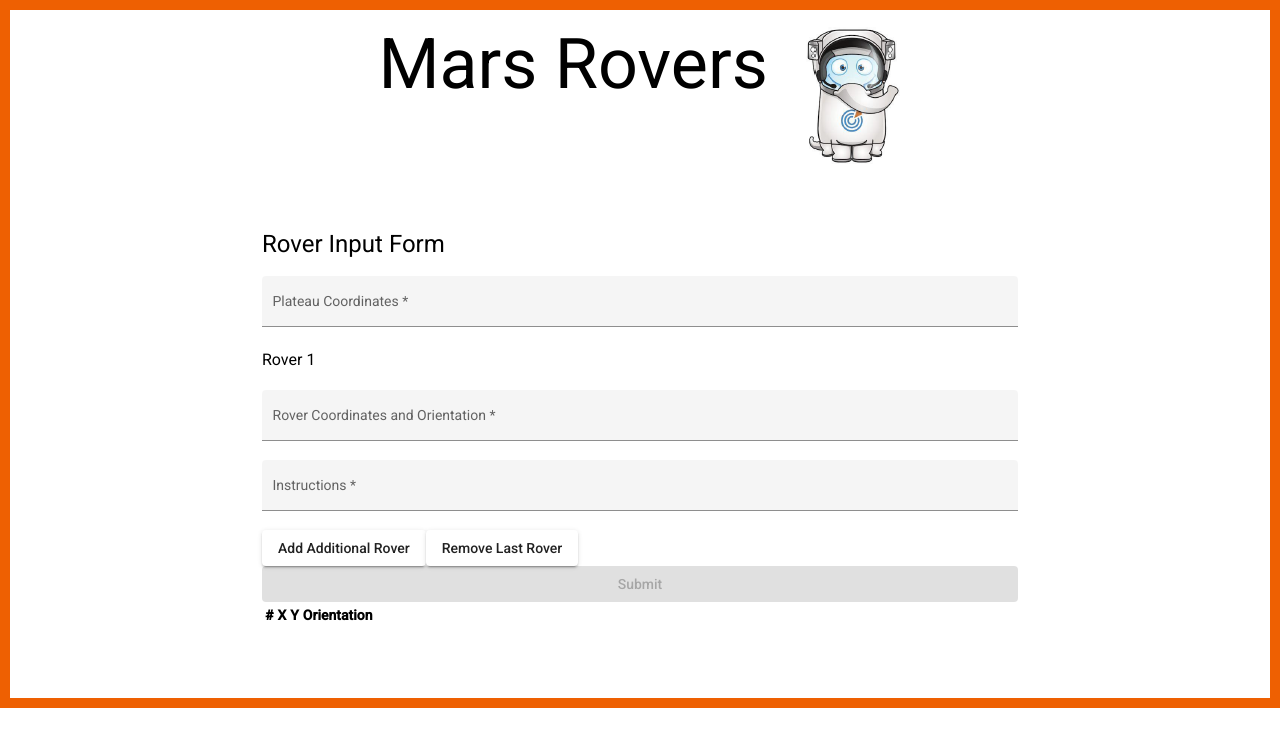
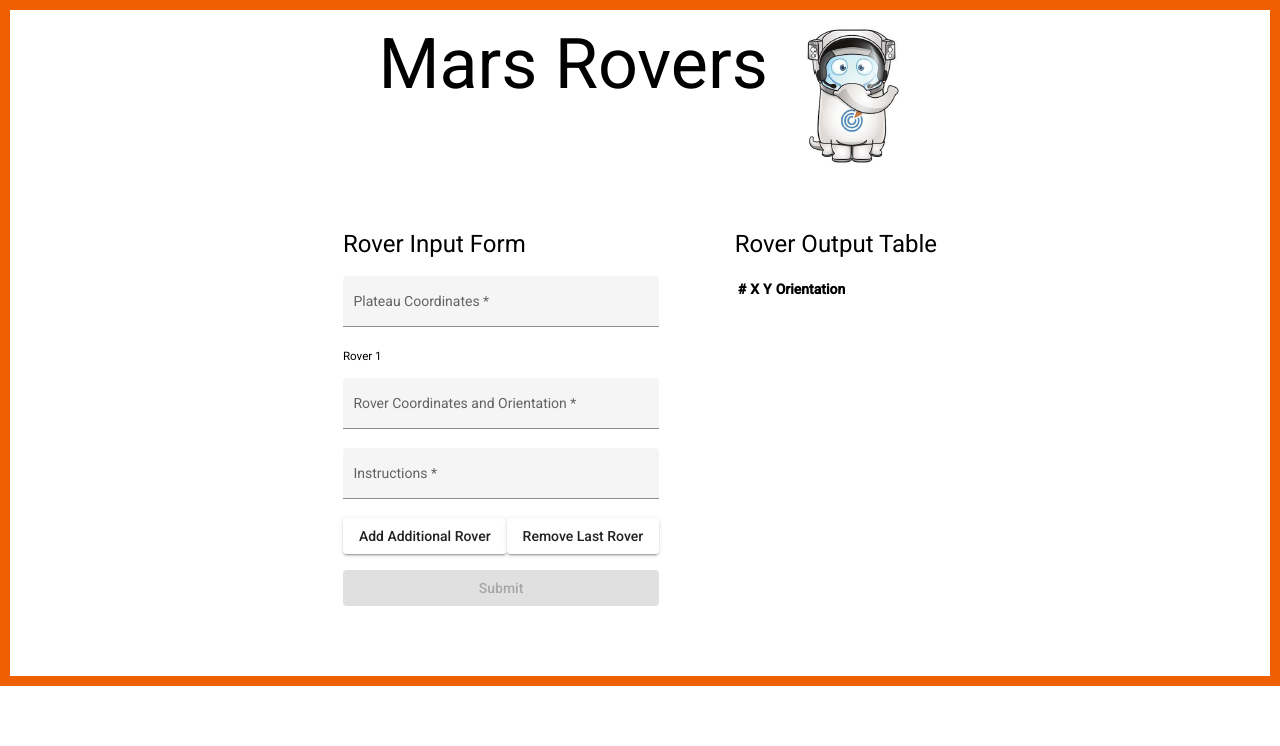
Before and after one commit to apnoble/mars-rover, an Angular app: page / in a window 1280 px wide. Shown: the top 746 px of the page. Built offline with nearby package versions, Linux system fonts and the light colour scheme.

Commit message:
fix submit on any button click, add comments

```diff
--- a/src/app/plateau.ts
+++ b/src/app/plateau.ts
@@ -8,6 +8,7 @@ export class Plateau {
         this.upperY = upperY;
     }
 
+    // I'm not sure if this should be a public method
     public doesLocationExist(x: number, y: number) {
         return (x <= this.upperX && y <= this.upperY && x >= 0 && y >= 0);
     }
--- a/src/app/rover-form/rover-form.component.css
+++ b/src/app/rover-form/rover-form.component.css
@@ -3,18 +3,30 @@
 }
 
 .form-container {
-
+    display:flex;
+    flex-direction: row;
     margin-left: 20%;
     margin-right: 20%;
     margin-top: 5%;
+
+    justify-content: center;
 }
 
 .form-group {
     display:flex;
     flex-direction: column;
+    margin-right: 10%
 }
 
 .rover-group {
     display:flex;
     flex-direction: column;
 }
+
+.output-table {
+
+}
+
+.add-remove-button-group {
+    margin-bottom: 5%;
+}
--- a/src/app/rover-form/rover-form.component.html
+++ b/src/app/rover-form/rover-form.component.html
@@ -1,6 +1,7 @@
 <div class="form-container">
+
+    <form (ngSubmit)="onSubmit()" class="form-group" [formGroup] = "inputForm">
         <h1>Rover Input Form</h1>
-    <form (ngSubmit)="onSubmit()" class="form-group" [formGroup] = "inputForm">
         <mat-form-field appearance="fill">
             <mat-label>Plateau Coordinates</mat-label>
             <input matInput placeholder="5 5" formControlName="plateau" required>
@@ -11,7 +12,7 @@
 
             <div class="rover-group" *ngFor="let item of getRoversArray(); let i=index" [formGroupName] = i>
 
-                    <h3>Rover {{i + 1}} </h3>
+                    <h5>Rover {{i + 1}} </h5>
                     <mat-form-field appearance="fill">
                     <mat-label>Rover Coordinates and Orientation</mat-label>
                     <input matInput placeholder="1 2 N" formControlName="rover" required>
@@ -26,15 +27,16 @@
                 </mat-form-field>
             </div>
         </div>
-        <div>
-            <button mat-raised-button color="basic" (click)="addRover()">Add Additional Rover</button>
-            <button mat-raised-button color="basic" (click)="removeRover()">Remove Last Rover</button>
+        <div class="add-remove-button-group">
+            <button mat-raised-button color="basic" (click)="addRover()" type="button">Add Additional Rover</button>
+            <button mat-raised-button color="basic" (click)="removeRover()" type="button">Remove Last Rover</button>
         </div>
 
         <button mat-raised-button color="primary" [disabled]="!inputForm.valid" type="submit">Submit</button>
     </form>
-
-    <table>
+    <div>
+        <h1>Rover Output Table</h1>
+        <table class="output-table">
             <tr>
                 <th>#</th>
                 <th>X</th>
@@ -49,9 +51,5 @@
             </tr>
 
         </table>
-    <!-- <div *ngFor = "let result of output; let roverNumber = index">
-        {{roverNumber + 1}} : {{result.x}} {{result.y}} {{result. orientation}}
-    </div> -->
-
-    <!-- <p>{{x}} {{y}} {{orientation}}</p> -->
     </div>
+</div>
--- a/src/app/rover-form/rover-form.component.ts
+++ b/src/app/rover-form/rover-form.component.ts
@@ -1,47 +1,61 @@
 import { Component, OnInit } from '@angular/core';
-import {FormControl, ReactiveFormsModule, Validators, FormBuilder, FormArray} from '@angular/forms';
+import {
+    FormControl,
+    ReactiveFormsModule,
+    Validators,
+    FormBuilder,
+    FormArray,
+} from '@angular/forms';
 import { RoverService } from '../rover.service';
-
 
 @Component({
     selector: 'app-rover-form',
     templateUrl: './rover-form.component.html',
-  styleUrls: ['./rover-form.component.css']
+    styleUrls: ['./rover-form.component.css'],
 })
 export class RoverFormComponent implements OnInit {
-
+    // This is the controls for the input form
     inputForm = this.fb.group({
-    plateau: ['', [Validators.required, Validators.pattern('[0-9]+\\\s[0-9]+$')]],
+        plateau: [
+            '',
+            [Validators.required, Validators.pattern('[0-9]+\\s[0-9]+$')],
+        ],
         roversArray: this.fb.array([
             this.fb.group({
-            rover: this.fb.control('', [Validators.required, Validators.pattern('[0-9]+\\\s[0-9]+\\\s[NSEW]')]),
-            instructions: this.fb.control('', [Validators.required, Validators.pattern('[LMN]+')])
-        })
+                rover: this.fb.control('', [
+                    Validators.required,
+                    Validators.pattern('[0-9]+\\s[0-9]+\\s[NSEW]'),
+                ]),
+                instructions: this.fb.control('', [
+                    Validators.required,
+                    Validators.pattern('[LMN]+'),
+                ]),
+            }),
         ]),
     });
 
+    // This is the result to be displayed in the output table
     output: any;
 
     constructor(private fb: FormBuilder, private roverService: RoverService) { }
 
-  ngOnInit(): void {
-  }
+    ngOnInit(): void { }
 
+    // This method is necessary for the ngFor that displays the rover input form group
     getRoversArray() {
         return (this.inputForm.get('roversArray') as FormArray).controls;
     }
 
+    // This method handles the warning text that displays beneath our form text boxes when the input is invalid.
 
+    // TODO fix this so that it works for the rover group controls
     getErrorMessage(from: string) {
-
         let controls = this.inputForm.controls;
 
-    if (from === "plateau") {
+        if (from === 'plateau') {
             if (controls.plateau.hasError('required')) {
                 return 'You must enter a value';
-      }
-
-      else if (controls.plateau.hasError('pattern')) {
+            } else if (controls.plateau.hasError('pattern')) {
                 return 'Please enter two whole numbers separated by a space';
             }
         } else if (from === 'rover') {
@@ -65,23 +79,28 @@ export class RoverFormComponent implements OnInit {
         return '';
     }
 
-  onClick(): void {
-    //console.log(this.plateau.value);
-
-  }
-
+    // When the form is submitted, this gets the end location and orientation values to display in the output table
     onSubmit(): void {
-
         this.output = this.roverService.getOutput(this.inputForm.value);
     }
 
+    // This adds a form group for an additional rover
     addRover(): void {
-      (this.inputForm.controls.roversArray as FormArray).push(this.fb.group({
-        rover: this.fb.control('', [Validators.required, Validators.pattern('[0-9]+\\\s[0-9]+\\\s[NSEW]')]),
-        instructions: this.fb.control('', [Validators.required, Validators.pattern('[LMN]+')])
-    }));
+        (this.inputForm.controls.roversArray as FormArray).push(
+            this.fb.group({
+                rover: this.fb.control('', [
+                    Validators.required,
+                    Validators.pattern('[0-9]+\\s[0-9]+\\s[NSEW]'),
+                ]),
+                instructions: this.fb.control('', [
+                    Validators.required,
+                    Validators.pattern('[LMN]+'),
+                ]),
+            })
+        );
     }
 
+    // This removes the rover input form group for the most recently added rover
     removeRover(): void {
         let length = (this.inputForm.controls.roversArray as FormArray).length;
         (this.inputForm.controls.roversArray as FormArray).removeAt(length - 1);
--- a/src/app/rover.service.ts
+++ b/src/app/rover.service.ts
@@ -8,6 +8,7 @@ import { Orientation } from './orientation';
 @Injectable({
 	providedIn: 'root',
 })
+
 export class RoverService {
 	constructor(private commandService: CommandService) {}
 
```
Also changed, not shown: src/app/command.service.ts (+8 -0 lines). Lines whose indentation alone changed are shown as unchanged.
